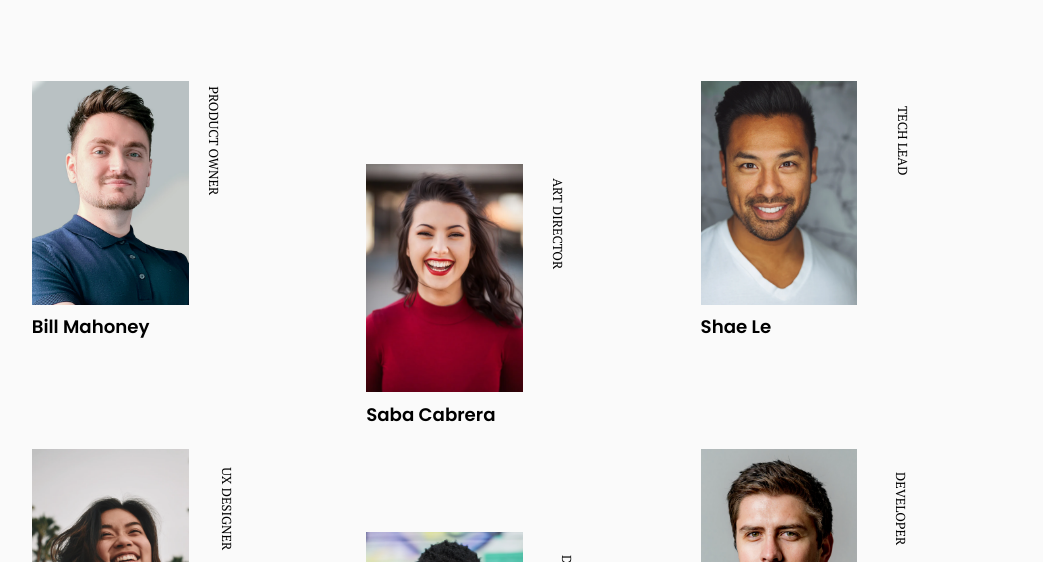
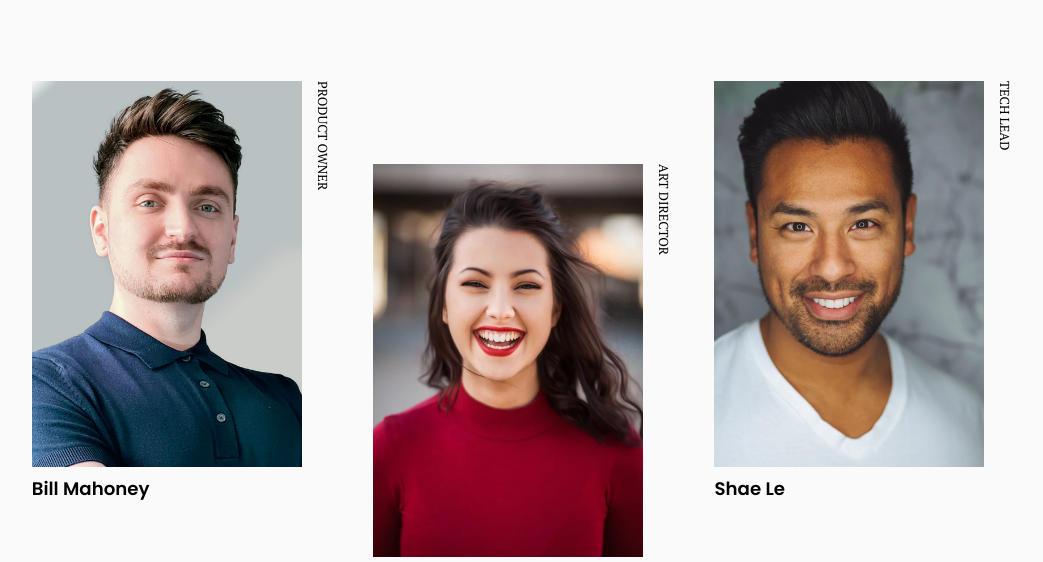
Before and after one commit to khwilo/my-team-page, a plain HTML site: page index.html in a window 1280 px wide. Shown: the part 209-771 px from the top of the page, without its empty margins (117-1160 px from the left). Drawn offline with Linux system fonts and the light colour scheme.

Commit message:
rotate text 90 degrees & align it to the top right

```diff
--- a/css/styles.css
+++ b/css/styles.css
@@ -88,7 +88,7 @@ img {
   .team {
     display: grid;
     grid-template-columns: repeat(2, 1fr);
-    gap: 1em;
+    gap: 2rem;
   }
 }
 
@@ -99,7 +99,6 @@ img {
 }
 
 .person {
-  width: 50%;
   position: relative;
 }
 
@@ -117,14 +116,20 @@ img {
   }
 }
 
+.person__img {
+  width: 90%;
+}
+
 .person__title {
   font-family: 'PT Serif', serif;
   font-size: 0.625rem;
   text-transform: uppercase;
+  transform: rotate(90deg);
+  transform-origin: left top;
   position: absolute;
-  top: 50px;
-  right: -80px;
-  transform: rotate(90deg);
+  top: 0;
+  left: 100%;
+  white-space: nowrap;
 }
 
 .person__name {
```
